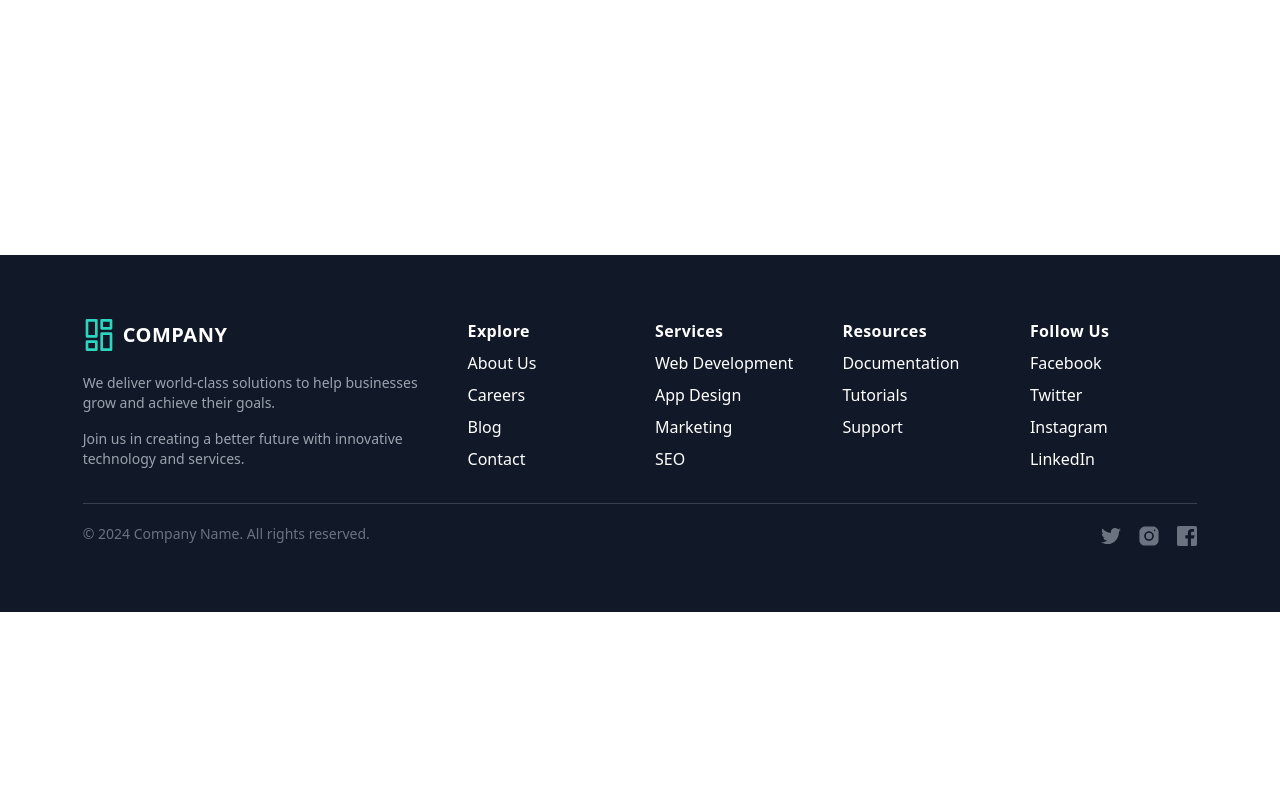
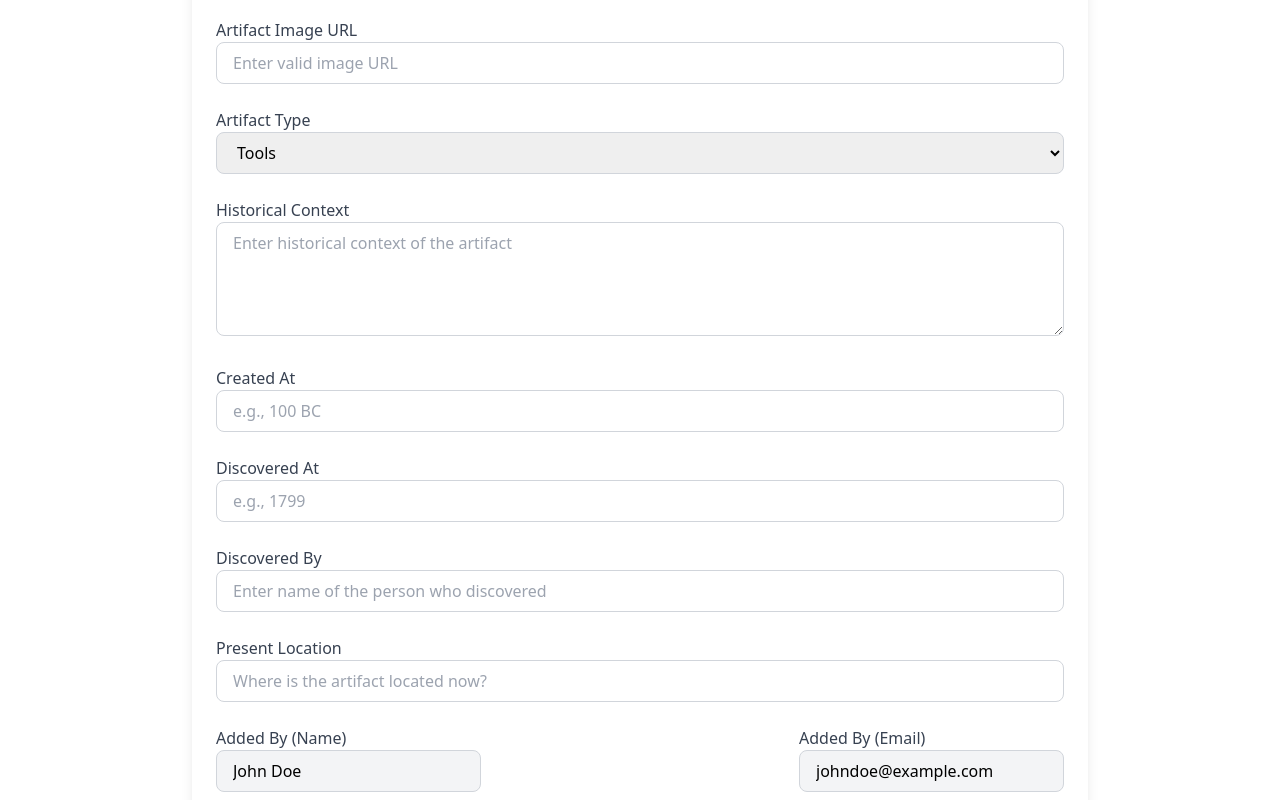
Before and after one commit to muhammadranju/Batch10-Assignment-11, a React (Vite) app: page /add-artifact in a window 1280 px wide. Shown: the part 580-1380 px from the top of the page. Before the commit the page ends 1192 px from the top, so only its background shows below. Built offline with nearby package versions, Linux system fonts and the light colour scheme.

Commit message:
feat: added new design on AddArtifact page
- added validation in input fields
- added good looking alert

```diff
--- a/src/pages/AddArtifacts/AddArtifacts.jsx
+++ b/src/pages/AddArtifacts/AddArtifacts.jsx
@@ -1,5 +1,246 @@
-const AddArtifacts = () => {
-  return <div></div>;
+import { useState } from "react";
+import Swal from "sweetalert"; // For SweetAlert
+
+const AddArtifact = () => {
+  const [artifactName, setArtifactName] = useState("");
+  const [imageUrl, setImageUrl] = useState("");
+  const [artifactType, setArtifactType] = useState("Tools");
+  const [historicalContext, setHistoricalContext] = useState("");
+  const [createdAt, setCreatedAt] = useState("");
+  const [discoveredAt, setDiscoveredAt] = useState("");
+  const [discoveredBy, setDiscoveredBy] = useState("");
+  const [presentLocation, setPresentLocation] = useState("");
+
+  const handleSubmit = async (e) => {
+    e.preventDefault();
+    // Validation (e.g., check if fields are filled, valid URL for image)
+    if (
+      !artifactName ||
+      !imageUrl ||
+      !historicalContext ||
+      !createdAt ||
+      !discoveredAt ||
+      !discoveredBy ||
+      !presentLocation
+    ) {
+      Swal("Error", "All fields are required!", "error");
+      return;
+    }
+
+    const newArtifact = {
+      artifactName,
+      imageUrl,
+      artifactType,
+      historicalContext,
+      createdAt,
+      discoveredAt,
+      discoveredBy,
+      presentLocation,
+      adderName: "John Doe",
+      adderEmail: "johndoe@example.com",
+      likeCount: 0, // initial like count
+    };
+
+    // Simulating API call to store the artifact (replace with actual API call)
+    try {
+      // await api.addArtifact(newArtifact); // Uncomment and replace with actual API call
+      Swal.fire("Success", "Artifact added successfully!", "success");
+      history.push("/artifacts"); // Redirect to artifacts list page or wherever needed
+    } catch (error) {
+      Swal.fire("Error", "Failed to add artifact. Please try again.", "error");
+    }
+  };
+
+  return (
+    <div className="max-w-4xl mx-auto p-6 mt-10 bg-white rounded-lg shadow-lg">
+      <h2 className="text-3xl font-bold text-center text-blue-600 mb-6">
+        Add Artifact
+      </h2>
+      <form onSubmit={handleSubmit} className="space-y-6">
+        {/* Artifact Name */}
+        <div>
+          <label
+            htmlFor="artifactName"
+            className="block text-gray-700 font-medium"
+          >
+            Artifact Name
+          </label>
+          <input
+            type="text"
+            id="artifactName"
+            value={artifactName}
+            onChange={(e) => setArtifactName(e.target.value)}
+            className="w-full px-4 py-2 border border-gray-300 rounded-lg focus:outline-none focus:ring-2 focus:ring-blue-500"
+            placeholder="Enter artifact name"
+          />
+        </div>
+
+        {/* Artifact Image URL */}
+        <div>
+          <label htmlFor="imageUrl" className="block text-gray-700 font-medium">
+            Artifact Image URL
+          </label>
+          <input
+            type="url"
+            id="imageUrl"
+            value={imageUrl}
+            onChange={(e) => setImageUrl(e.target.value)}
+            className="w-full px-4 py-2 border border-gray-300 rounded-lg focus:outline-none focus:ring-2 focus:ring-blue-500"
+            placeholder="Enter valid image URL"
+          />
+        </div>
+
+        {/* Artifact Type */}
+        <div>
+          <label
+            htmlFor="artifactType"
+            className="block text-gray-700 font-medium"
+          >
+            Artifact Type
+          </label>
+          <select
+            id="artifactType"
+            value={artifactType}
+            onChange={(e) => setArtifactType(e.target.value)}
+            className="w-full px-4 py-2 border border-gray-300 rounded-lg focus:outline-none focus:ring-2 focus:ring-blue-500"
+          >
+            <option value="Tools">Tools</option>
+            <option value="Weapons">Weapons</option>
+            <option value="Documents">Documents</option>
+            <option value="Writings">Writings</option>
+            <option value="Art">Art</option>
+            {/* Add more options as needed */}
+          </select>
+        </div>
+
+        {/* Historical Context */}
+        <div>
+          <label
+            htmlFor="historicalContext"
+            className="block text-gray-700 font-medium"
+          >
+            Historical Context
+          </label>
+          <textarea
+            id="historicalContext"
+            value={historicalContext}
+            onChange={(e) => setHistoricalContext(e.target.value)}
+            className="w-full px-4 py-2 border border-gray-300 rounded-lg focus:outline-none focus:ring-2 focus:ring-blue-500"
+            placeholder="Enter historical context of the artifact"
+            rows="4"
+          />
+        </div>
+
+        {/* Created At */}
+        <div>
+          <label
+            htmlFor="createdAt"
+            className="block text-gray-700 font-medium"
+          >
+            Created At
+          </label>
+          <input
+            type="text"
+            id="createdAt"
+            value={createdAt}
+            onChange={(e) => setCreatedAt(e.target.value)}
+            className="w-full px-4 py-2 border border-gray-300 rounded-lg focus:outline-none focus:ring-2 focus:ring-blue-500"
+            placeholder="e.g., 100 BC"
+          />
+        </div>
+
+        {/* Discovered At */}
+        <div>
+          <label
+            htmlFor="discoveredAt"
+            className="block text-gray-700 font-medium"
+          >
+            Discovered At
+          </label>
+          <input
+            type="text"
+            id="discoveredAt"
+            value={discoveredAt}
+            onChange={(e) => setDiscoveredAt(e.target.value)}
+            className="w-full px-4 py-2 border border-gray-300 rounded-lg focus:outline-none focus:ring-2 focus:ring-blue-500"
+            placeholder="e.g., 1799"
+          />
+        </div>
+
+        {/* Discovered By */}
+        <div>
+          <label
+            htmlFor="discoveredBy"
+            className="block text-gray-700 font-medium"
+          >
+            Discovered By
+          </label>
+          <input
+            type="text"
+            id="discoveredBy"
+            value={discoveredBy}
+            onChange={(e) => setDiscoveredBy(e.target.value)}
+            className="w-full px-4 py-2 border border-gray-300 rounded-lg focus:outline-none focus:ring-2 focus:ring-blue-500"
+            placeholder="Enter name of the person who discovered"
+          />
+        </div>
+
+        {/* Present Location */}
+        <div>
+          <label
+            htmlFor="presentLocation"
+            className="block text-gray-700 font-medium"
+          >
+            Present Location
+          </label>
+          <input
+            type="text"
+            id="presentLocation"
+            value={presentLocation}
+            onChange={(e) => setPresentLocation(e.target.value)}
+            className="w-full px-4 py-2 border border-gray-300 rounded-lg focus:outline-none focus:ring-2 focus:ring-blue-500"
+            placeholder="Where is the artifact located now?"
+          />
+        </div>
+
+        {/* Logged-In User Info (Read-Only) */}
+        <div className="flex justify-between">
+          <div>
+            <label className="block text-gray-700 font-medium">
+              Added By (Name)
+            </label>
+            <input
+              type="text"
+              value={"John Doe"}
+              className="w-full px-4 py-2 border border-gray-300 rounded-lg focus:outline-none focus:ring-2 focus:ring-blue-500 bg-gray-100 cursor-not-allowed"
+              readOnly
+            />
+          </div>
+          <div>
+            <label className="block text-gray-700 font-medium">
+              Added By (Email)
+            </label>
+            <input
+              type="email"
+              value={"johndoe@example.com"}
+              className="w-full px-4 py-2 border border-gray-300 rounded-lg focus:outline-none focus:ring-2 focus:ring-blue-500 bg-gray-100 cursor-not-allowed"
+              readOnly
+            />
+          </div>
+        </div>
+
+        {/* Submit Button */}
+        <div className="flex justify-center mt-6">
+          <button
+            type="submit"
+            className="bg-gradient-to-r from-blue-500 to-purple-500 text-white px-8 py-3 rounded-lg shadow-md hover:opacity-90"
+          >
+            Add Artifact
+          </button>
+        </div>
+      </form>
+    </div>
+  );
 };
 
-export default AddArtifacts;
+export default AddArtifact;
```
